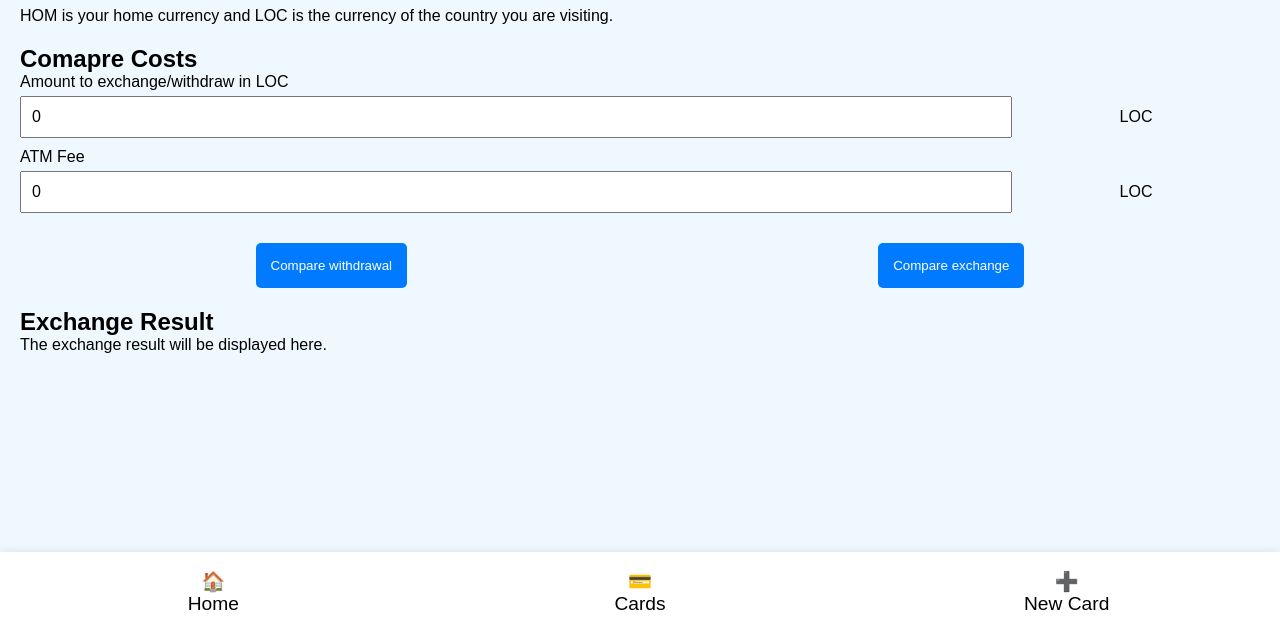
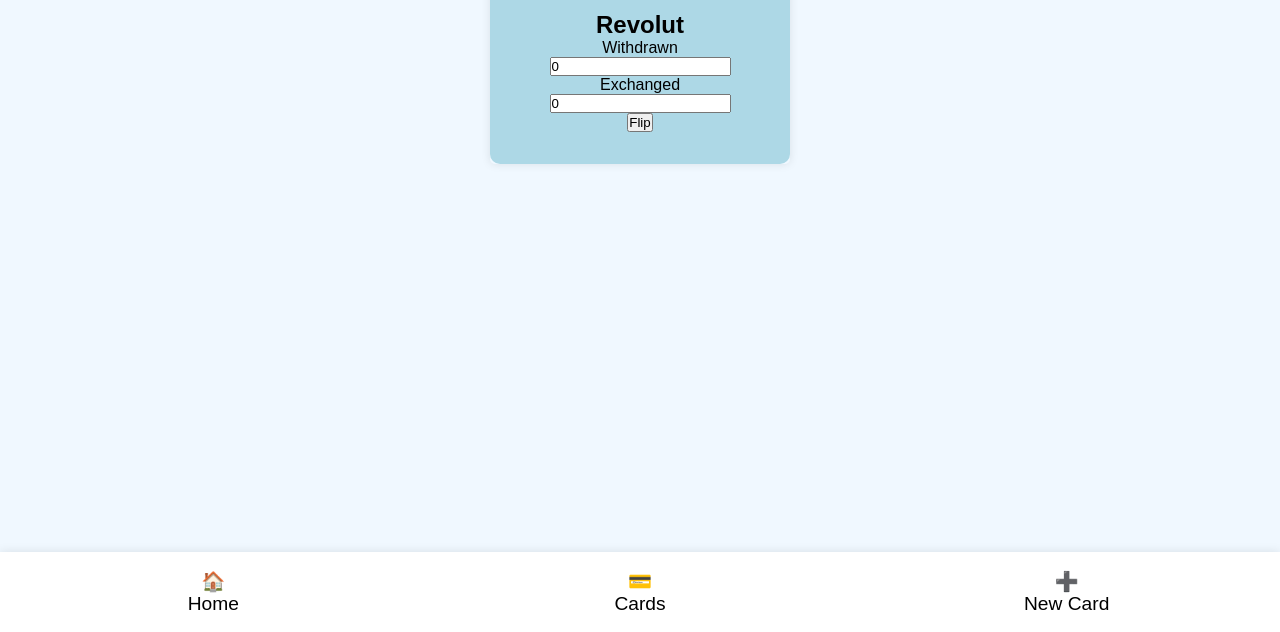
Before and after one commit to Skolmen/feeis, a plain HTML site: page index.html in a window 1280 px wide. Shown: the part 168-800 px from the top of the page. Drawn offline with nearby package versions, Linux system fonts and the light colour scheme.

Commit message:
wip cardpage

```diff
--- a/constants/selectors.js
+++ b/constants/selectors.js
@@ -17,6 +17,12 @@ export const CLASSES = {
     COMPARSION_BOX: 'comparison-box',
     INPUT_BOX_WRAPPER: 'input-box-wrapper',
     COMAPRE_BUTTON_BOX: 'compare-button-box',
+    CARD_LIST: 'card-list',
+    CARD: 'card',
+    CARD_FRONT: 'card-front',
+    CARD_BACK: 'card-back',
+    CARD_FLIPPED: 'card-flipped',
+    CARD_INNER: 'card-inner',
 }
 
 /**
--- a/pages/CardPage.js
+++ b/pages/CardPage.js
@@ -1,9 +1,15 @@
-import { CLASSES, IDS } from '../constants/selectors.js';
+import { CLASSES, DOM_SELECTORS, IDS } from '../constants/selectors.js';
 import { Page } from '../components/Page.js';
 
 const PAGE = `
     <div class="${CLASSES.PAGE}" id="${IDS.CARD_PAGE}">
-        Hejsan!
+
+        <h1>Cards</h1>
+
+        <div class="${CLASSES.CARD_LIST}">
+
+        </div>
+
     </div>
 `;
 
@@ -19,7 +25,73 @@ export class CardPage extends Page {
     }
 
     init() {
+        // Add a card to the page.
+        const $card = this.renderCard();
+
+        this.$element.find(DOM_SELECTORS.CARD_LIST).append($card);
+
         return this;
     }
 
+    renderCard(card) {
+    const $card = $(`
+        <div class="${CLASSES.CARD}">
+            <div class="${CLASSES.CARD_INNER}">
+                <div class="${CLASSES.CARD_FRONT}">
+                    <h2>Revolut</h2>
+                    <label>Withdrawn</label>
+                    <input type="number" value="0">
+                    <label>Exchanged</label>
+                    <input type="number" value="0">
+                    <button>Flip</button>
+                </div>
+                <div class="${CLASSES.CARD_BACK}">
+                    <div>
+                        <h3>Withdrawal Low End</h3>
+                        <label>Fee (%)</label>
+                        <input type="number" value="0">
+                        <label>Minimum Fee (HOM)</label>
+                        <input type="number" value="0">
+                        <label>Maximum to Low (HOM)</label>
+                        <input type="number" value="0">
+                    </div>
+
+                    <div>
+                        <h3>Withdrawal High End</h3>
+                        <label>Fee (%)</label>
+                        <input type="number" value="0">
+                        <label>Minimum Fee (HOM)</label>
+                        <input type="number" value="0">
+                    </div>
+
+                    <div>
+                        <h3>Exchange</h3>
+                        <label>Fee Low End (%)</label>
+                        <input type="number" value="0">
+                        <label>Max Low End (HOM)</label>
+                        <input type="number" value="0">
+                        <label>Fee High End (%)</label>
+                        <input type="number" value="0">
+                    </div>
+
+                    <div>
+                        <h3>Other</h3>
+                        <label>Weekend Fee (%)</label>
+                        <input type="number" value="0">
+                    </div>
+
+                    <button>Flip</button>
+                </div>
+            </div>
+        </div>
+    `);
+
+    const $button = $card.find('button');
+
+    $button.on('click', () => {
+        $card.toggleClass('card-flipped');
+    });
+
+    return $card;
+    }
 }
--- a/pages/MainPage.js
+++ b/pages/MainPage.js
@@ -71,16 +71,15 @@ export class MainPage extends Page {
     }
 
     init() {
-        const $comparisonAmount = $(COMPARISON_AMOUNT);
+        const $comparisonAmount = this.initComparisonAmount();
         const $exchangeResult = $(EXCHANGE_RESULT);
-        const $compareButton = $(COMPARE_BUTTON_BOX);
+        const $compareButton = this.initCompareButton();
         const $exchangeRate = this.initExchangeRate();
 
         this.$element.append($exchangeRate);
         this.$element.append($comparisonAmount);
         this.$element.append($compareButton);
         this.$element.append($exchangeResult);
-
 
         return this;
     }
@@ -101,4 +100,27 @@ export class MainPage extends Page {
         return $exchangeRate;
     }
 
+    initComparisonAmount() {
+        const $comparisonAmount = $(COMPARISON_AMOUNT);
+
+        return $comparisonAmount;
+    }
+
+    initCompareButton() {
+        const $compareButton = $(COMPARE_BUTTON_BOX);
+
+        const $compareWithdrawal = $compareButton.find(DOM_SELECTORS.COMPARE_WITHDRAWAL);
+        const $compareExchange = $compareButton.find(DOM_SELECTORS.COMPARE_EXCHANGE);
+
+        $compareWithdrawal.on('click', () => {
+            console.log('Compare withdrawal');
+        });
+
+        $compareExchange.on('click', () => {
+            console.log('Compare exchange');
+        });
+
+        return $compareButton;
+    }
+
 }
--- a/pages/PageController.js
+++ b/pages/PageController.js
@@ -34,8 +34,8 @@ export class PageController {
         this.newCardPage = new NewCardPage();
         this.menuBar = new MenuBar();
 
-        this.mainPage.init().show();
-        this.cardPage.init().hide();
+        this.mainPage.init().hide();
+        this.cardPage.init().show();
         this.newCardPage.init().hide();
         this.menuBar.init();
 
--- a/styles/styles.css
+++ b/styles/styles.css
@@ -129,3 +129,60 @@ nav > ul > li > a {
 #main-page > div {
     padding-bottom: 20px;
 }
+
+.card-list {
+    display: flex;
+    flex-wrap: wrap;
+    justify-content: space-around;
+    align-items: center;
+    margin-top: 20px;
+}
+
+.card {
+    width: 300px; /* Fixed width */
+    /* the height is calculated based on the width using gyllene snittet */
+    height: calc(300px / 1.618); /* 1.618 is the golden ratio */
+    perspective: 1000px;
+}
+
+.card-inner {
+    border-radius: 5px;
+    box-shadow: 0 0 10px rgba(0, 0, 0, 0.1);
+    position: relative;
+    width: 100%;
+    height: 100%;
+    transition: transform 0.6s;
+    transform-style: preserve-3d;
+}
+
+.card.card-flipped .card-inner {
+    transform: rotateY(180deg);
+}
+
+.card-front, .card-back {
+    position: absolute;
+    width: 100%;
+    height: 100%;
+    backface-visibility: hidden;
+    background-color: lightblue;
+    display: flex;
+    flex-direction: column;
+    align-items: center;
+    justify-content: center;
+    border-radius: 10px;
+}
+
+.card-back {
+    transform: rotateY(180deg);
+}
+
+.card-back {
+    background-color: lightcoral;
+    display: flex;
+    flex-direction: column;
+}
+
+.card-back > div {
+    display: flex;
+    flex-direction: column;
+}
```
